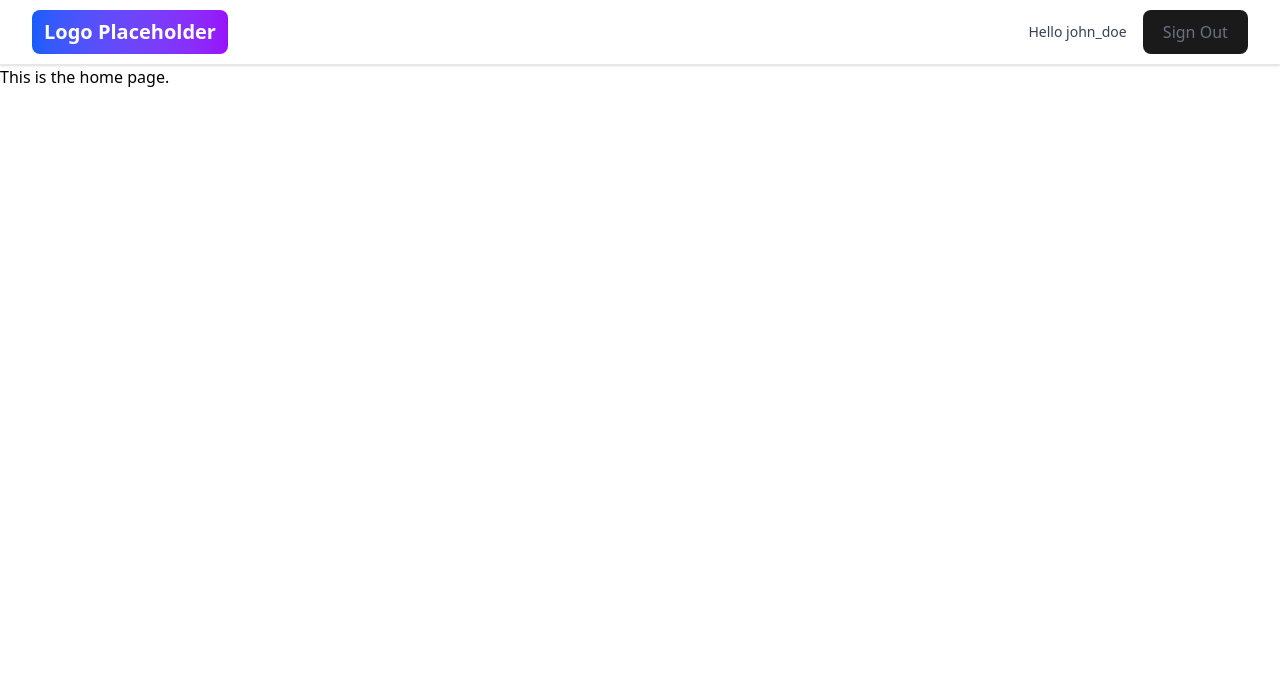
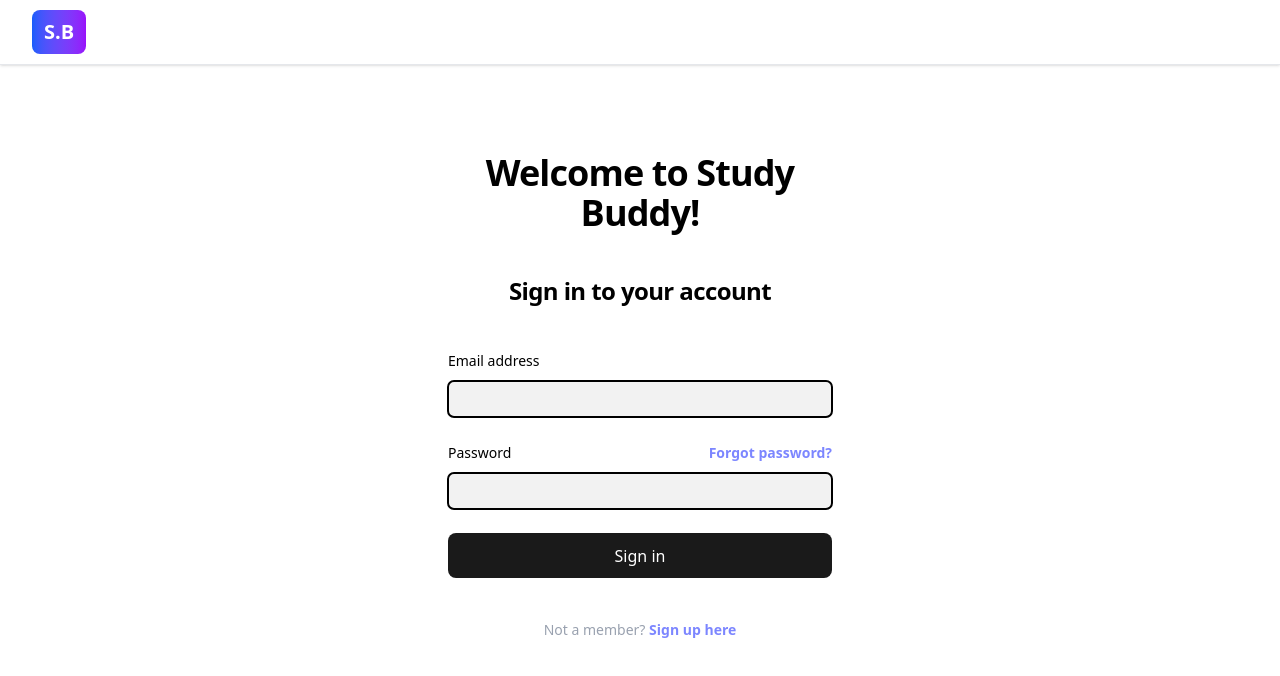
Before and after one commit to ClaytonONeill/study-buddy, a React (Vite) app: page / in a window 1280 px wide. Shown: the top 676 px of the page. Built offline with nearby package versions, Linux system fonts and the light colour scheme.

Commit message:
setup basic auth services and cleaned up some code and project structure

```diff
--- a/src/App.tsx
+++ b/src/App.tsx
@@ -11,7 +11,8 @@
 function App() {
   return (
     <div>
-      <Header />
+      <Header user={null} />{" "}
+      {/* TODO: Update with actual user when logic is wired up */}
       <Routes>
         {/* Public Routes */}
         <Route path="/" element={<Home />} />
--- a/src/components/Header.tsx
+++ b/src/components/Header.tsx
@@ -1,53 +1,38 @@
-import { useState } from "react";
+// The props that the header can be is a user, which can be either of type User or null.
+interface HeaderProps {
+  user: User | null;
+}
 
+// User types contain a username, which must be a string.
+// This may need to be updated as we build out the user type.
 interface User {
   username: string;
 }
 
-const Header: React.FC = () => {
-  // Simulate user state - in a real app this would come from your auth context/state
-  const [user, setUser] = useState<User | null>({ username: "john_doe" });
-
-  const handleSignOut = () => {
-    setUser(null);
-  };
-
-  const handleSignIn = () => {
-    setUser({ username: "john_doe" });
-  };
-
+const Header = ({ user }: HeaderProps) => {
   return (
     <header className="bg-white shadow-sm border-b border-gray-200">
       <div className="max-w-7xl mx-auto px-4 sm:px-6 lg:px-8">
         <div className="flex justify-between items-center h-16">
-          {/* Logo */}
           <div className="flex-shrink-0">
             <div className="bg-gradient-to-r from-blue-600 to-purple-600 text-white font-bold text-xl px-3 py-2 rounded-lg">
-              Logo Placeholder
+              S.B
             </div>
           </div>
 
-          {/* User Greeting or Sign In */}
           <div className="flex items-center">
-            {user ? (
+            {user && (
               <div className="flex items-center space-x-4">
                 <span className="text-gray-700 text-sm font-medium">
                   Hello {user.username}
                 </span>
                 <button
-                  onClick={handleSignOut}
+                  //   onClick={handleSignOut} TODO: Wire this up to actual signout method
                   className="text-gray-500 hover:text-gray-700 text-sm transition-colors duration-200"
                 >
                   Sign Out
                 </button>
               </div>
-            ) : (
-              <button
-                onClick={handleSignIn}
-                className="bg-blue-600 text-white px-4 py-2 rounded-md text-sm font-medium hover:bg-blue-700 transition-colors duration-200"
-              >
-                Sign In
-              </button>
             )}
           </div>
         </div>
--- a/src/pages/Home.tsx
+++ b/src/pages/Home.tsx
@@ -1,7 +1,89 @@
-import React from "react";
+const Home = () => {
+  return (
+    <>
+      <div className="flex min-h-full flex-col justify-center px-6 py-12 lg:px-8">
+        <div className="sm:mx-auto sm:w-full sm:max-w-sm">
+          <h1 className="mt-10 text-center text-4xl font-bold tracking-tight text-black">
+            Welcome to Study Buddy!
+          </h1>
+          <h2 className="mt-10 text-center text-2xl/9 font-bold tracking-tight text-black">
+            Sign in to your account
+          </h2>
+        </div>
 
-const Home = () => {
-  return <div>This is the home page.</div>;
+        <div className="mt-10 sm:mx-auto sm:w-full sm:max-w-sm">
+          <form action="#" method="POST" className="space-y-6">
+            <div>
+              <label
+                htmlFor="email"
+                className="block text-sm/6 font-medium text-black"
+              >
+                Email address
+              </label>
+              <div className="mt-2">
+                <input
+                  id="email"
+                  name="email"
+                  type="email"
+                  required
+                  autoComplete="email"
+                  className="block w-full rounded-md bg-black/5 px-3 py-1.5 text-base text-black outline-2 -outline-offset-1 outline-black placeholder:text-gray-500 focus:outline-2 focus:-outline-offset-2 focus:outline-indigo-500 sm:text-sm/6"
+                />
+              </div>
+            </div>
+
+            <div>
+              <div className="flex items-center justify-between">
+                <label
+                  htmlFor="password"
+                  className="block text-sm/6 font-medium text-black"
+                >
+                  Password
+                </label>
+                <div className="text-sm">
+                  <a
+                    href="#"
+                    className="font-semibold text-indigo-400 hover:text-indigo-300"
+                  >
+                    Forgot password?
+                  </a>
+                </div>
+              </div>
+              <div className="mt-2">
+                <input
+                  id="password"
+                  name="password"
+                  type="password"
+                  required
+                  autoComplete="current-password"
+                  className="block w-full rounded-md bg-black/5 px-3 py-1.5 text-base text-white outline-2 -outline-offset-1 outline-black placeholder:text-gray-500 focus:outline-2 focus:-outline-offset-2 focus:outline-indigo-500 sm:text-sm/6"
+                />
+              </div>
+            </div>
+
+            <div>
+              <button
+                type="submit"
+                className="flex w-full justify-center rounded-md bg-indigo-500 px-3 py-1.5 text-sm/6 font-semibold text-white hover:bg-indigo-400 focus-visible:outline-2 focus-visible:outline-offset-2 focus-visible:outline-indigo-500"
+              >
+                Sign in
+              </button>
+            </div>
+          </form>
+
+          <p className="mt-10 text-center text-sm/6 text-gray-400">
+            Not a member?{" "}
+            <a
+              href="#"
+              className="font-semibold text-indigo-400 hover:text-indigo-300"
+            >
+              Sign up here
+            </a>
+          </p>
+        </div>
+      </div>
+    </>
+  );
 };
 
 export default Home;
--- /dev/null
+++ b/src/services/auth.ts
@@ -0,0 +1,27 @@
+// TODO: These both need to be wired into their respective pages:
+export async function login(email: string, password: string) {
+  const res = await fetch("/api/login", {
+    method: "POST",
+    headers: { "Content-Type": "application/json" },
+    body: JSON.stringify({ email, password }),
+  });
+  if (!res.ok) throw new Error("Login failed");
+  return res.json();
+}
+
+// For signup
+export async function signup(payload: {
+  email: string;
+  password: string;
+  industry: string;
+  role: string;
+  bio: string;
+}) {
+  const res = await fetch("/api/signup", {
+    method: "POST",
+    headers: { "Content-Type": "application/json" },
+    body: JSON.stringify(payload),
+  });
+  if (!res.ok) throw new Error("Signup failed");
+  return res.json();
+}
```
